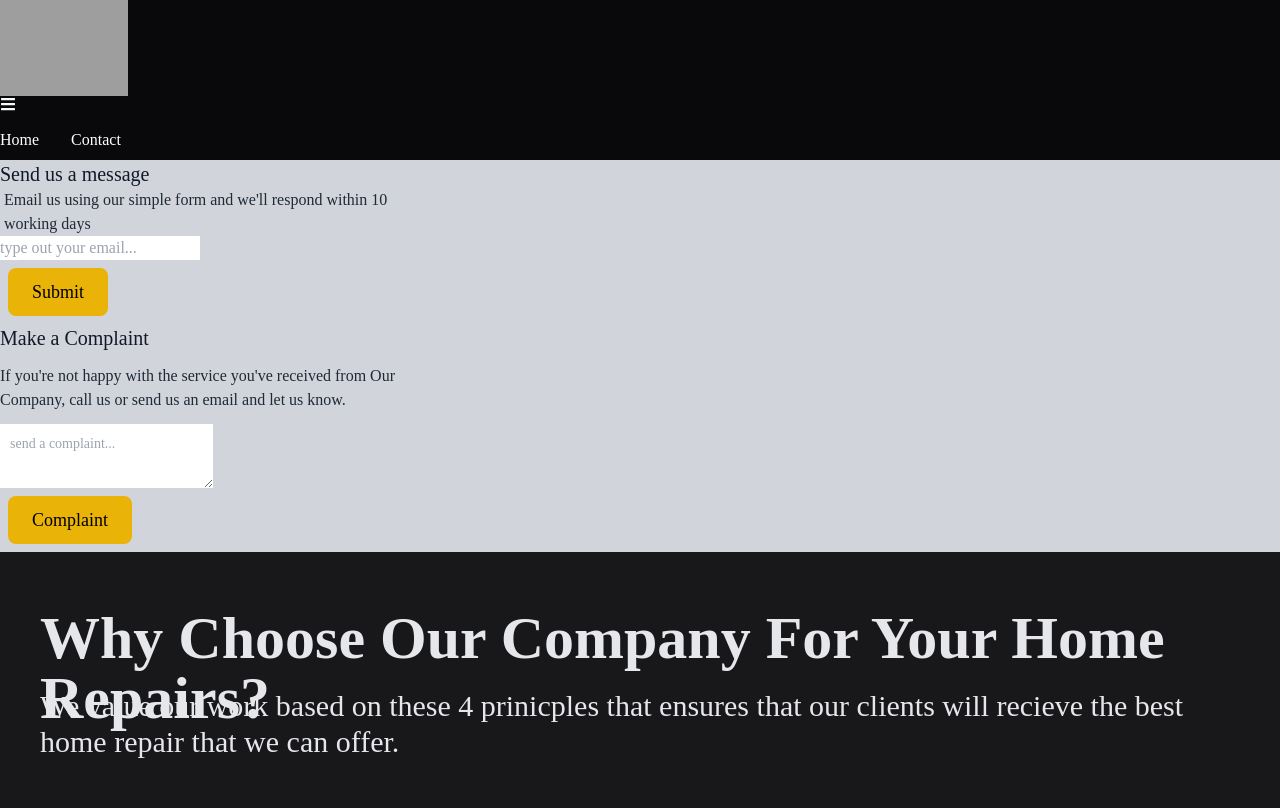
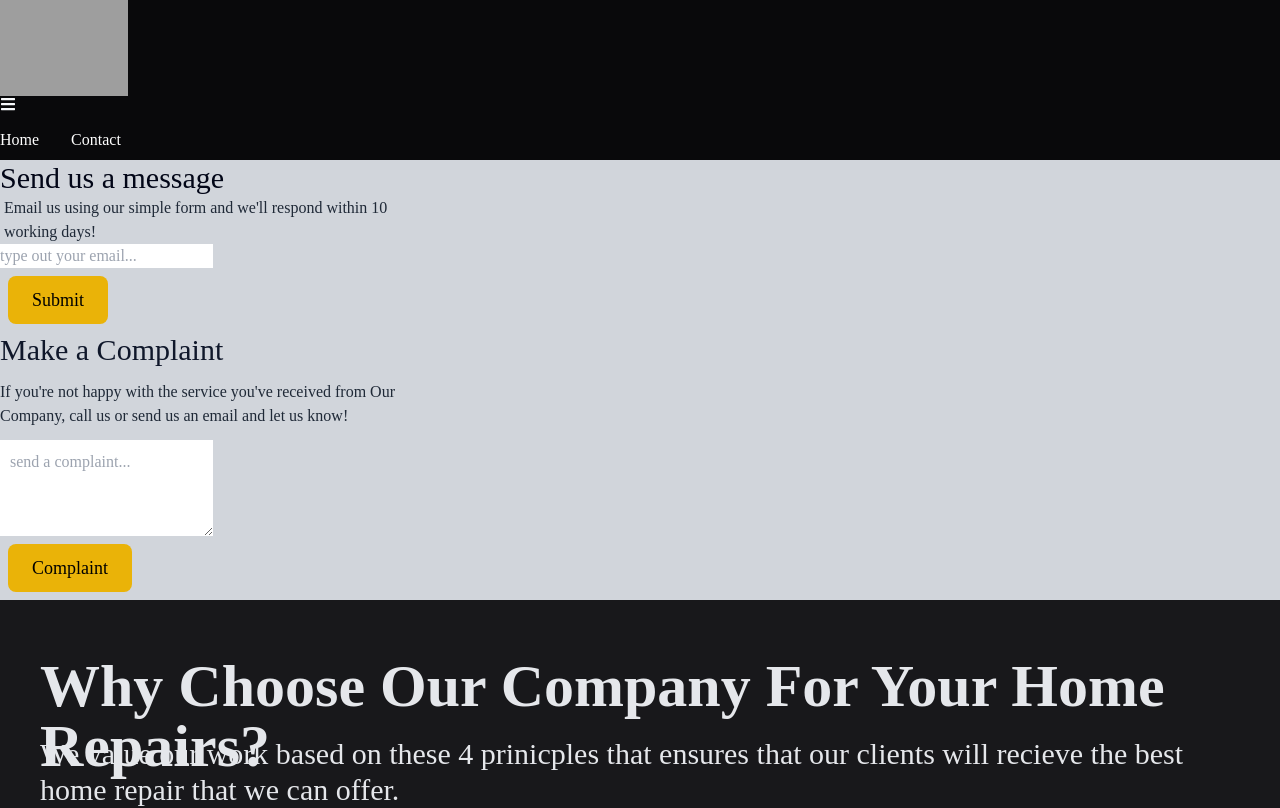
Before and after one commit to MichaelRG023/Home-Repair, a React (Create React App) app: page /contact in a window 1280 px wide. Shown: the top 808 px of the page. Built offline with nearby package versions, Linux system fonts and the light colour scheme; data requests are answered from the project's data file; grey boxes are pictures that could not be loaded.

Commit message:
css changes for better looking ui

```diff
--- a/src/component/Contact.js
+++ b/src/component/Contact.js
@@ -11,17 +11,17 @@ function Contact(){
 
     return(
         <div className="bg-gray-300">
-            <h1 className="text-gray-900 text-xl">Send us a message</h1>
-                <p className="text-gray-800 px-1 max-w-md">Email us using our simple form and we'll respond within 10 working days</p>
-                <form className="">
-                <input value={email} onChange={e => setEmail(e.target.value)} type="email" placeholder="type out your email..."></input>
+            <h1 className="text-slate-950 text-3xl">Send us a message</h1>
+                <p className="text-gray-800 px-1 max-w-md">Email us using our simple form and we'll respond within 10 working days!</p>
+                <form className>
+                <input value={email} className="w-2/12" onChange={e => setEmail(e.target.value)} type="email" placeholder="type out your email..."></input>
                 </form>
                 <button className="h-12 px-6 m-2 text-lg  transition-colors duration-150 bg-yellow-500 rounded-lg focus:shadow-outline hover:bg-yellow-400">Submit</button>
 
-            <h1 className="text-gray-900 text-xl">Make a Complaint</h1>
-            <p className="text-gray-800 py-3 max-w-md">If you're not happy with the service you've received from Our Company, call us or send us an email and let us know.</p>
+            <h1 className="text-slate-900 text-3xl">Make a Complaint</h1>
+            <p className="text-gray-800 py-3 max-w-md">If you're not happy with the service you've received from Our Company, call us or send us an email and let us know!</p>
             <form>
-            <textarea type="text" id="message" name="text" placeholder="send a complaint..." className="block p-2.5 text-sm text-gray-900  w-2/12 h-16"></textarea>
+            <textarea type="text" id="message" name="message" placeholder="send a complaint..." className="block p-2.5 text-m text-gray-900  w-2/12 h-24"></textarea>
             </form>
 
             <button className="h-12 px-6 m-2 text-lg  transition-colors duration-150 bg-yellow-500 rounded-lg focus:shadow-outline hover:bg-yellow-400"> Complaint </button>
```
